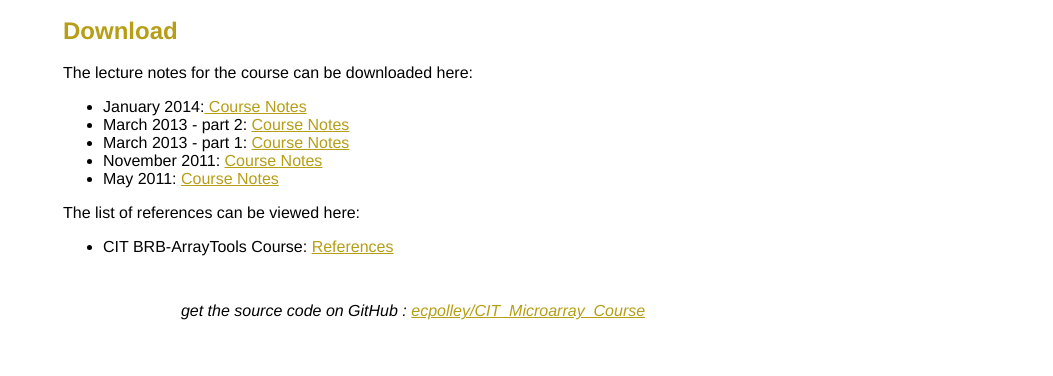
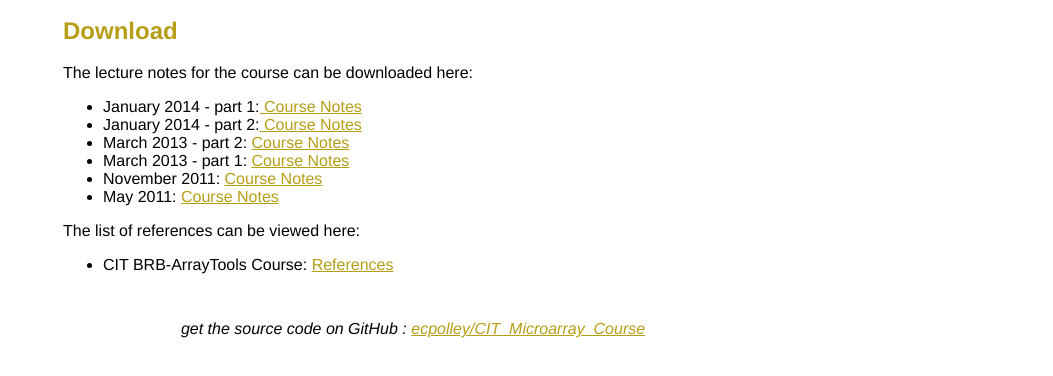
Before and after one commit to ecpolley/CIT_Microarray_Course, a plain HTML site: page index.html in a window 1280 px wide. Shown: the part 332-708 px from the top of the page, without its empty margins (227-1280 px from the left). Drawn offline with Linux system fonts and the light colour scheme.

Commit message:
Add Lori's slides
Signed-off-by: Eric Polley <eric.polley@nih.gov>

```diff
--- a/index.html
+++ b/index.html
@@ -59,7 +59,8 @@
     <p>
       The lecture notes for the course can be downloaded here:
       <ul>
-		  <li>January 2014:<a href="https://github.com/ecpolley/CIT_Microarray_Course/raw/master/CIT_course_2014_1.pdf"> Course Notes</a></li>
+		  <li>January 2014 - part 1:<a href="https://github.com/ecpolley/CIT_Microarray_Course/raw/master/CIT_course_2014_1.pdf"> Course Notes</a></li>
+		  <li>January 2014 - part 2:<a href="https://github.com/ecpolley/CIT_Microarray_Course/raw/master/CITtraining_Jan2014.pdf"> Course Notes</a></li>
         <li>March 2013 - part 2: <a href="https://github.com/ecpolley/CIT_Microarray_Course/raw/master/CITtraining_Mar2013.pdf"> Course Notes</a></li>
         <li>March 2013 - part 1: <a href="https://github.com/ecpolley/CIT_Microarray_Course/raw/master/CIT_course_2013_3.pdf"> Course Notes</a></li>
         <li>November 2011: <a href="https://github.com/ecpolley/CIT_Microarray_Course/raw/master/CIT_course2.pdf"> Course Notes</a></li>
```
Also changed, not shown: 1 other file.
